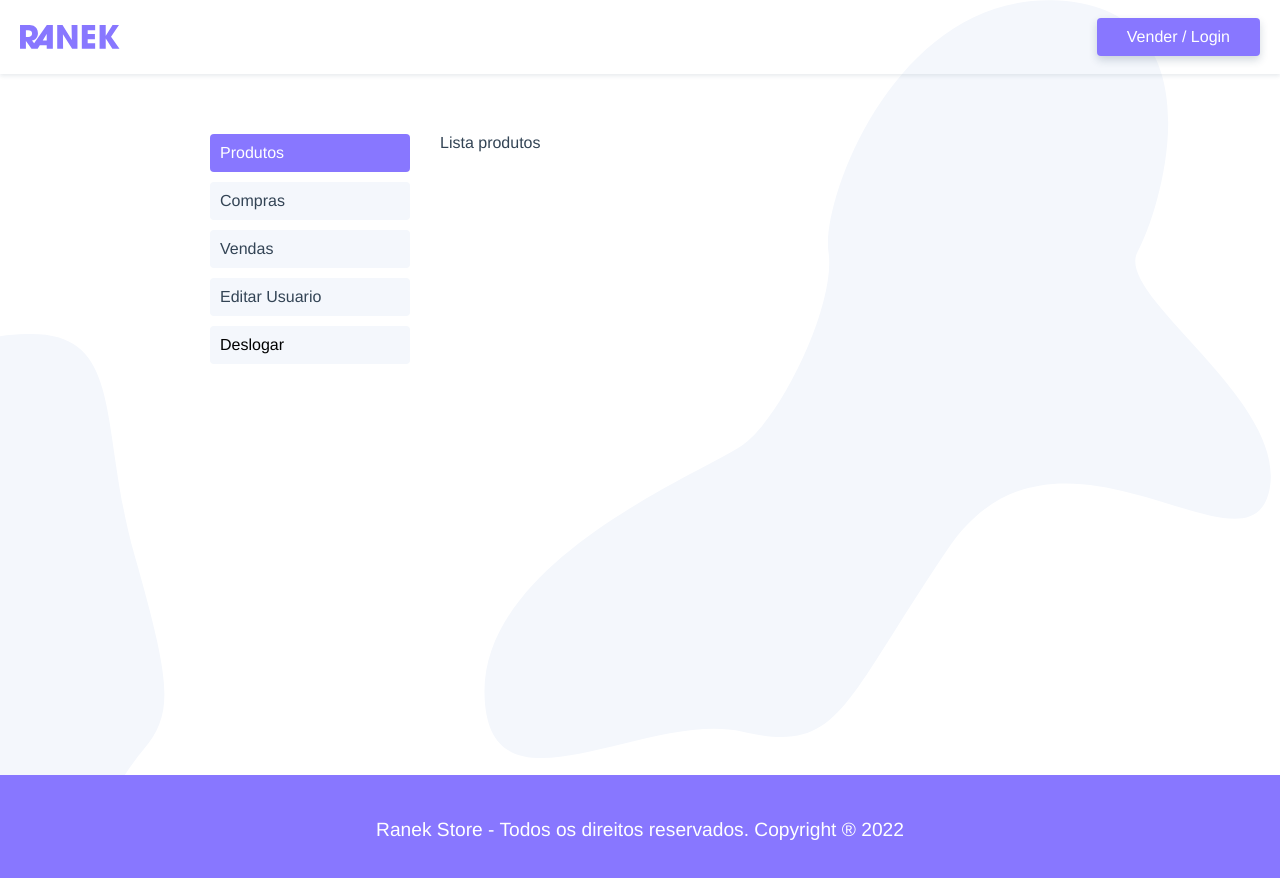
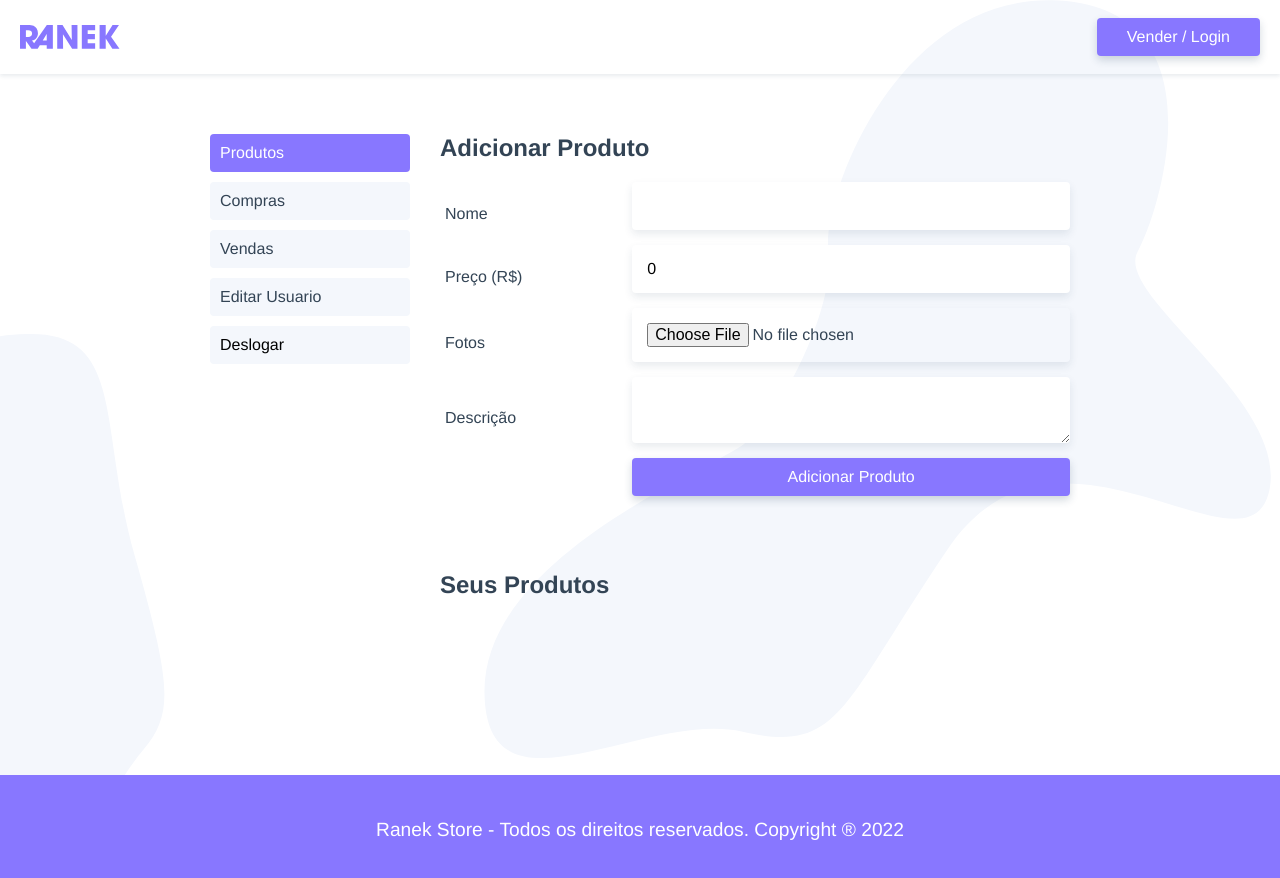
Before and after one commit to arielfontes15/RanekStore, a Vue app in the folder web-app/: page /usuario in a window 1280 px wide. Shown: the top 878 px of the page. Built offline with nearby package versions, Linux system fonts and the light colour scheme.

Commit message:
Criacao do formulario para adicionar produtos ao site

```diff
--- /dev/null
+++ b/web-app/src/components/ProdutoAdicionar.vue
@@ -0,0 +1,64 @@
+<template>
+  <form class="adicionar-produto">
+    <label for="nome">Nome</label>
+    <input type="text" id="nome" name="nome" v-model="produto.nome" />
+
+    <label for="preco">Preço (R$)</label>
+    <input type="number" id="preco" name="preco" v-model="produto.preco" />
+
+    <label for="fotos">Fotos</label>
+    <input type="file" id="fotos" name="fotos" ref="fotos" />
+
+    <label for="descricao">Descrição</label>
+    <textarea id="descricao" name="descricao" v-model="produto.descricao" />
+
+    <input
+      class="btn"
+      type="button"
+      value="Adicionar Produto"
+      @click="adicionarProduto"
+    />
+  </form>
+</template>
+
+<script>
+import { api } from "@/services.js";
+
+export default {
+  name: "ProdutoAdicionar",
+  data() {
+    return {
+      produto: {
+        nome: "",
+        preco: 0,
+        descricao: "",
+        fotos: null,
+      },
+    };
+  },
+  methods: {
+    formatarProduto() {
+      this.produto.usuario_id = this.$store.state.usuario.id;
+    },
+    adicionarProduto() {
+      this.formatarProduto();
+      api.post("/produto", this.produto).then(() => {
+        this.$store.dispatch("getUsuarioProduto");
+      });
+    },
+  },
+};
+</script>
+
+<style scoped>
+.adicionar-produto {
+  display: grid;
+  grid-template-columns: 100px 1f;
+  align-items: center;
+  margin-bottom: 60px;
+}
+
+.btn {
+  grid-column: 2;
+}
+</style>
--- /dev/null
+++ b/web-app/src/components/ProdutoItem.vue
@@ -0,0 +1,40 @@
+<template>
+  <div class="produto" v-if="propProduto">
+    <router-link :to="{ name: 'produto', params: { id: propProduto.id } }">
+     <img class="produto-img" v-if="propProduto.fotos" :src="propProduto.fotos[0].src" :alt="propProduto.fotos[0].titulo">
+     <p>Ver Produto</p>
+    </router-link>
+    <div class="info">
+      <p class="preco">{{ propProduto.preco | formatPreco }}</p>
+      <h2 class="titulo">{{ propProduto.nome }}</h2>
+      <slot></slot>
+    </div>
+  </div>
+</template>
+
+<script>
+export default {
+  name: "ProdutoItem",
+  props: ["propProduto"],
+};
+</script>
+
+<style scoped>
+.produto{
+    display: grid;
+    grid-template-columns: minmax(100px, 200px) 1fr;
+    grid-gap: 20px;
+    margin-bottom: 40px;
+    position: relative;
+}
+
+.info{
+    align-self: end;
+}
+
+.produto-img{
+    border-radius: 4px;
+    overflow: hidden;
+    height: 100px;
+}
+</style>
--- a/web-app/src/components/ProdutosLista.vue
+++ b/web-app/src/components/ProdutosLista.vue
@@ -9,7 +9,7 @@
               :src="produto.fotos[0].src"
               alt="produto.fotos[0].titulo"
             />
-            <p class="preco">{{ produto.preco | formatReal}}</p>
+            <p class="preco">{{ produto.preco | formatPreco}}</p>
             <h2 class="titulo">{{ produto.nome }}</h2>
             <p>{{ produto.descricao }}</p>
           </router-link>
--- a/web-app/src/main.js
+++ b/web-app/src/main.js
@@ -8,7 +8,7 @@ Vue.config.productionTip = false;
 
 Vue.component("PaginaCarregando", PaginaCarregando);
 
-Vue.filter("formatReal", (valor) => {
+Vue.filter("formatPreco", (valor) => {
   valor = Number(valor);
   if (!isNaN(valor)) {
     return valor.toLocaleString("pt-BR", {
--- a/web-app/src/store/index.js
+++ b/web-app/src/store/index.js
@@ -20,6 +20,7 @@ export default new Vuex.Store({
       cidade: "",
       estado: "",
     },
+    usuario_produtos: null
   },
   getters: {},
   mutations: {
@@ -29,8 +30,19 @@ export default new Vuex.Store({
     UPDATE_USUARIO(state, payload) {
       state.usuario = Object.assign(state.usuario, payload);
     },
+    UPDATE_USUARIO_PRODUTOS(state, payload){
+      state.usuario_produtos = payload
+    },
+    ADD_USUARIO_PRODUTOS(state, payload){
+      state.usuario_produtos.unshift(payload);
+    }
   },
   actions: {
+    getUsuarioProdutos(context){
+      api.get(`/produto?usuario_id=${context.state.usuario.id}`).then(response => {
+        context.commit('UPDATE_USUARIO_PRODUTOS', response.data);
+      })
+    },
     getUsuario(context, payload) {
       return api.get(`/usuario/${payload}`).then((response) => {
         context.commit("UPDATE_USUARIO", response.data);
--- a/web-app/src/views/ProdutoView.vue
+++ b/web-app/src/views/ProdutoView.vue
@@ -8,7 +8,7 @@
       </ul>
       <div class="info">
         <h1>{{ produto.nome }}</h1>
-        <p class="preco">{{ produto.preco | formatReal }}</p>
+        <p class="preco">{{ produto.preco | formatPreco }}</p>
         <p class="descricao">{{ produto.descricao }}</p>
         <button v-if="produto.vendido === 'false'" class="btn">Comprar</button>
         <button class="btn" v-else disabled>Produto Esgotado</button>
@@ -57,18 +57,18 @@ export default {
   margin: 0 auto;
 }
 
-.preco{
+.preco {
   color: #e80;
   font-weight: bold;
   font-size: 1.5rem;
   margin-bottom: 40px;
 }
 
-.descricao{
+.descricao {
   font-size: 1.2rem;
 }
 
-.btn{
+.btn {
   margin-top: 60px;
   width: 200px;
 }
--- a/web-app/src/views/usuario/UsuarioProdutosView.vue
+++ b/web-app/src/views/usuario/UsuarioProdutosView.vue
@@ -1,15 +1,59 @@
 <template>
   <section>
-      Lista produtos
+    <h2>Adicionar Produto</h2>
+    <ProdutoAdicionar />
+    <h2>Seus Produtos</h2>
+    <transition-group v-if="usuario_produtos" name="list" tag="ul">
+      <li v-for="produto in usuario_produtos" :key="produto.id">
+        <ProdutoItem :propProduto="produto">
+          <p>{{ produto.descricao }}</p>
+        </ProdutoItem>
+      </li>
+    </transition-group>
   </section>
 </template>
 
 <script>
+import { mapState, mapActions } from "vuex";
+
 export default {
- name: "UsuarioProdutosView"
-}
+  name: "UsuarioProdutosView",
+  components: {
+    ProdutoAdicionar: () => import("@/components/ProdutoAdicionar.vue"),
+    ProdutoItem: () => import("@/components/ProdutoItem.vue"),
+  },
+  computed: {
+    ...mapState(["login", "usuario", "usuario_produtos"]),
+  },
+  methods: {
+    ...mapActions(["getUsuarioProdutos"]),
+  },
+  watch: {
+    login() {
+      this.getUsuarioProdutos();
+    },
+  },
+  created() {
+    if (this.login) {
+      this.getUsuarioProdutos();
+    }
+  },
+};
 </script>
 
-<style>
+<style scoped>
+h2 {
+  margin-bottom: 20px;
+}
 
+.list-enter,
+.list-leave-to {
+  opacity: 0;
+  transform: translate3d(20px, 0, 0);
+}
+
+.list-enter-active,
+.list-leave-active {
+  transition: all 0.3s;
+}
 </style>
```
Also changed, not shown: 1 other file (tests, documents, lock files or other folders).
